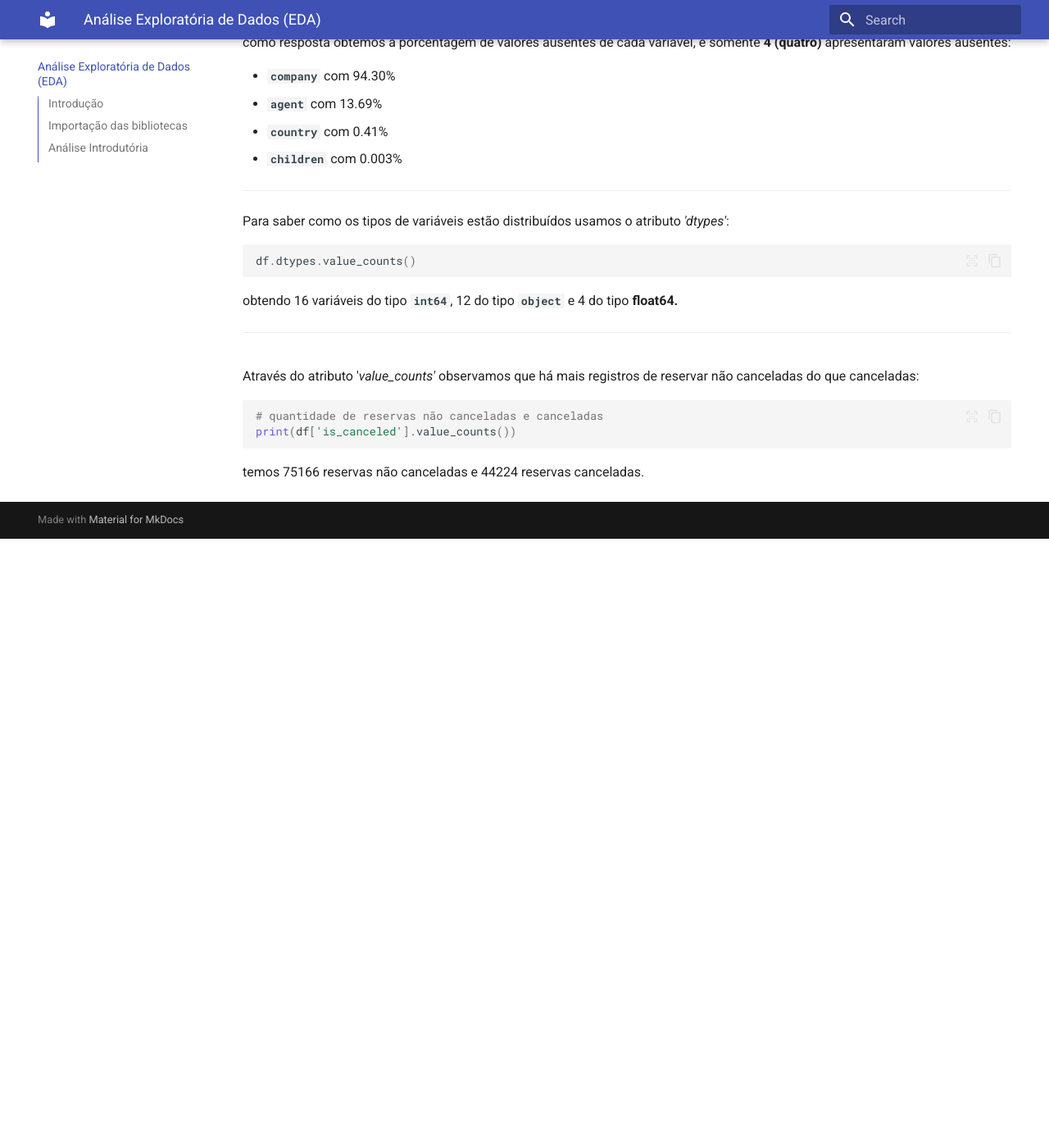
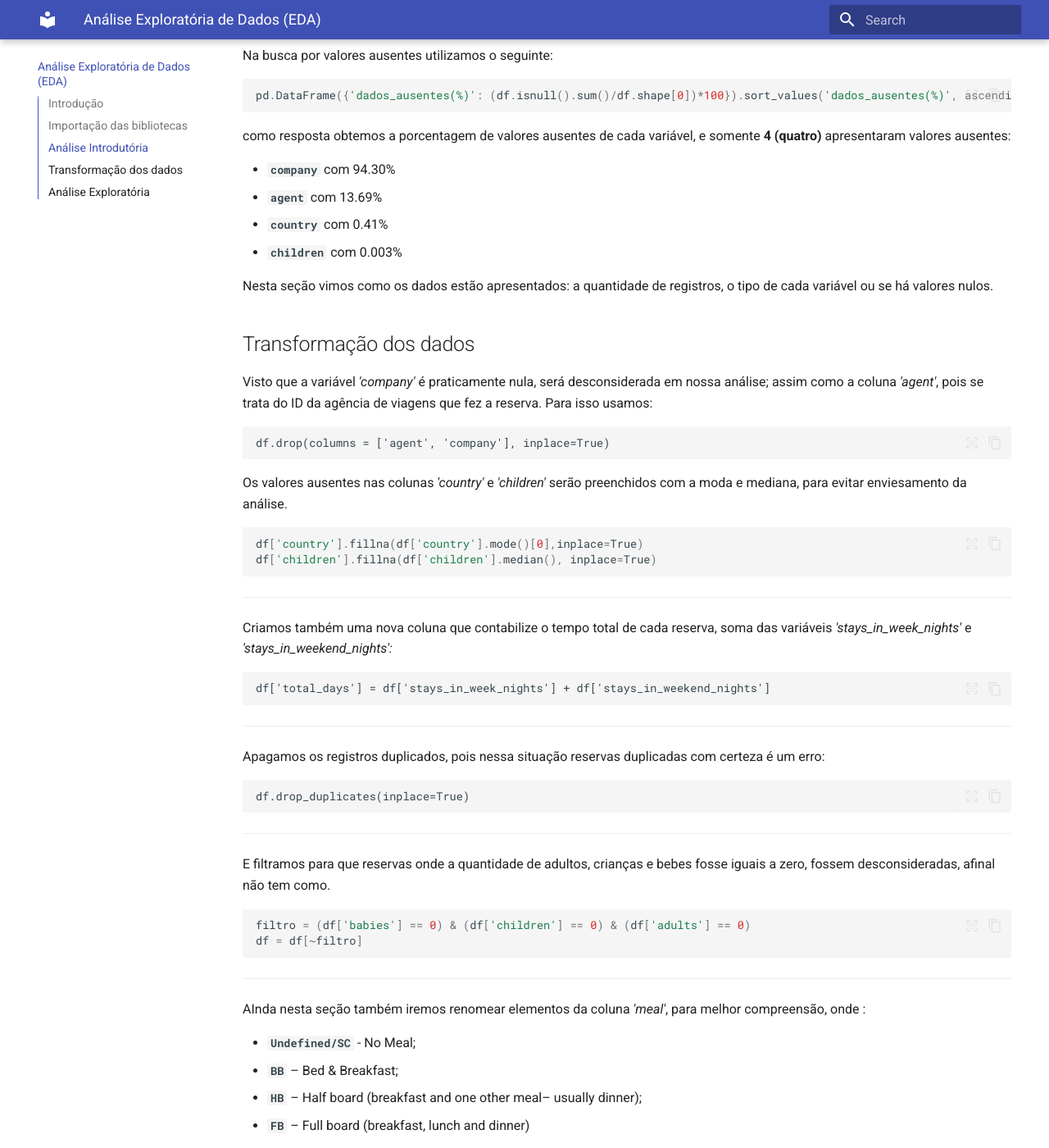
Before and after one commit to matteeussPei/reservas_de_hotel, an MkDocs documentation site: the page built from docs/eda.md, in a window 1280 px wide and 1400 px high, scrolled down 1362 px. Shown: the whole window at 82% size. Built offline with MkDocs 1.6.1 and Material for MkDocs 9.7.7, drawn with Linux system fonts in a browser that asks for light colours; before the commit the page ends 2019 px from its top, so only the background shows below that; some of the changed text lies outside the part shown.

Commit message:
atualizacao e incremento da sessao analise exploratoria

````diff
--- a/docs/eda.md
+++ b/docs/eda.md
@@ -6,13 +6,13 @@
 
 ## Importação das bibliotecas
 
-* Pandas é utilizado para manipulação e análise de dados
-* Seaborn é utilizado para criação de gráficos estatísticos
-* Matplotlib é utilizado para criação de gráficos em geral
-* Numpy é utilizado para operações numéricas eficientes
-* Datetime é utilizado para manipulação de datas e horas
-* Scatter_matrix é utilizado para criação de matrizes de dispersão, úteis na análise exploratória
-* Warnings é utilizado para controle de alertas/avisos, aqui configurado para ignorar avisos
+* **`Pandas`** é utilizado para manipulação e análise de dados
+* **`Seaborn`** é utilizado para criação de gráficos estatísticos
+* **`Matplotlib`** é utilizado para criação de gráficos em geral
+* **`Numpy`** é utilizado para operações numéricas eficientes
+* **`Datetime`** é utilizado para manipulação de datas e horas
+* **`Scatter_matrix`** é utilizado para criação de matrizes de dispersão, úteis na análise exploratória
+* **`Warnings`** é utilizado para controle de alertas/avisos, aqui configurado para ignorar avisos
 
 ```python
 import pandas as pd
@@ -23,9 +23,6 @@
 warnings.filterwarnings("ignore")
 ```
 
-## Análise Introdutória
-
-Nesta seção vimos como os dados estão apresentados: a quantidade de registros, o tipo de cada variável ou se há valores nulos.
 Os dados coletados nos dois hoteis, estão em um único arquivo do tipo csv e para lê-lo usamos a função *'read_csv'* do pandas:
 
 ```python
@@ -33,9 +30,7 @@
 df = pd.read_csv('https://raw.githubusercontent.com/matteeussPei/Hotel-Booking-Demand/main/hotel_bookings.csv')
 ```
 
-
-
----
+## Análise Introdutória
 
 Agora verificamos a **quantidade de registros e variáveis** no arquivo, através da atributo *'shape'* de um dataframe:
 
@@ -46,6 +41,16 @@
 ```
 
 o arquivo possui um total de : **32 variáveis** e **11939 entradas.**
+
+---
+
+Para saber como os tipos de variáveis estão distribuídos usamos o atributo *'dtypes'*:
+
+```python
+df.dtypes.value_counts()
+```
+
+obtendo 16 variáveis do tipo **`int64`**, 12 do tipo **`object`** e 4 do tipo **float64.**
 
 ---
 
@@ -62,25 +67,92 @@
 * **`country`** com 0.41%
 * **`children`** com 0.003%
 
----
+Nesta seção vimos como os dados estão apresentados: a quantidade de registros, o tipo de cada variável ou se há valores nulos.
 
-Para saber como os tipos de variáveis estão distribuídos usamos o atributo *'dtypes'*:
+## Transformação dos dados
+
+Visto que a variável *'company'* é praticamente nula, será desconsiderada em nossa análise; assim como a coluna *'agent'*, pois se trata do ID da agência de viagens que fez a reserva. Para isso usamos:
+
+```pyhton
+df.drop(columns = ['agent', 'company'], inplace=True)
+```
+
+Os valores ausentes nas colunas *'country'* e *'children'* serão preenchidos com a moda e mediana, para evitar enviesamento da análise.
 
 ```python
-df.dtypes.value_counts()
+df['country'].fillna(df['country'].mode()[0],inplace=True)
+df['children'].fillna(df['children'].median(), inplace=True)
 ```
-
-obtendo 16 variáveis do tipo **`int64`**, 12 do tipo **`object`** e 4 do tipo **float64.**
 
 ---
 
-##
+Criamos também uma nova coluna que contabilize o tempo total de cada reserva, soma das variáveis *'stays_in_week_nights'* e *'stays_in_weekend_nights':*
 
-Através do atributo '*value_counts'* observamos que há mais registros de reservar não canceladas do que canceladas:
+```pyhton
+df['total_days'] = df['stays_in_week_nights'] + df['stays_in_weekend_nights']
+```
+
+---
+
+Apagamos os registros duplicados, pois nessa situação reservas duplicadas com certeza é um erro:
+
+```pyhton
+df.drop_duplicates(inplace=True)
+```
+
+---
+
+E filtramos para que reservas onde a quantidade de adultos, crianças e bebes fosse iguais a zero, fossem desconsideradas, afinal não tem como.
+
+```python
+filtro = (df['babies'] == 0) & (df['children'] == 0) & (df['adults'] == 0)
+df = df[~filtro]
+```
+
+---
+
+AInda nesta seção também iremos renomear elementos da coluna *'meal'*, para melhor compreensão, onde :
+
+* **`Undefined/SC`** - No Meal;
+* **`BB`** – Bed & Breakfast;
+* **`HB`** – Half board (breakfast and one other meal– usually dinner);
+* **`FB`** – Full board (breakfast, lunch and dinner)
+
+```python
+df['meal'].replace(['Undefined', 'BB', 'FB', 'HB', 'SC'],
+                   [ 'No Meal', 'Breakfast', 'Full Board', 'Half Board', 'No Meal'],
+                   inplace = True)
+```
+
+
+
+---
+
+Por fim, também iremos substituir as siglas dos países da coluna *'country'* por seus nomes, por exemplo:
+
+* **`AFG`** - Afghanistan
+* **`ALB`** - Albania
+* **`AGO`** - Angola
+
+Para isso usei um [documento]('https://raw.githubusercontent.com/lukes/ISO-3166-Countries-with-Regional-Codes/master/all/all.csv' "código") que contém o nome dos países e suas siglas, criei um dicionário e fiz a substituição:
+
+```python
+dict_country= {}
+for i,j in zip(countries_code['alpha-3'], countries_code['name']):
+    dict_country[i] = j
+```
+
+```python
+df['country'].replace(dict_country, inplace= True)
+```
+
+## Análise Exploratória
+
+Através do atributo '*value_counts'* observamos que há mais registros de reservas não canceladas do que canceladas:
 
 ```python
 # quantidade de reservas não canceladas e canceladas
 print(df['is_canceled'].value_counts())
 ```
 
-temos 75166 reservas não canceladas e 44224 reservas canceladas.
+temos **75166 não canceladas** e **44224 reservas canceladas**.
````
